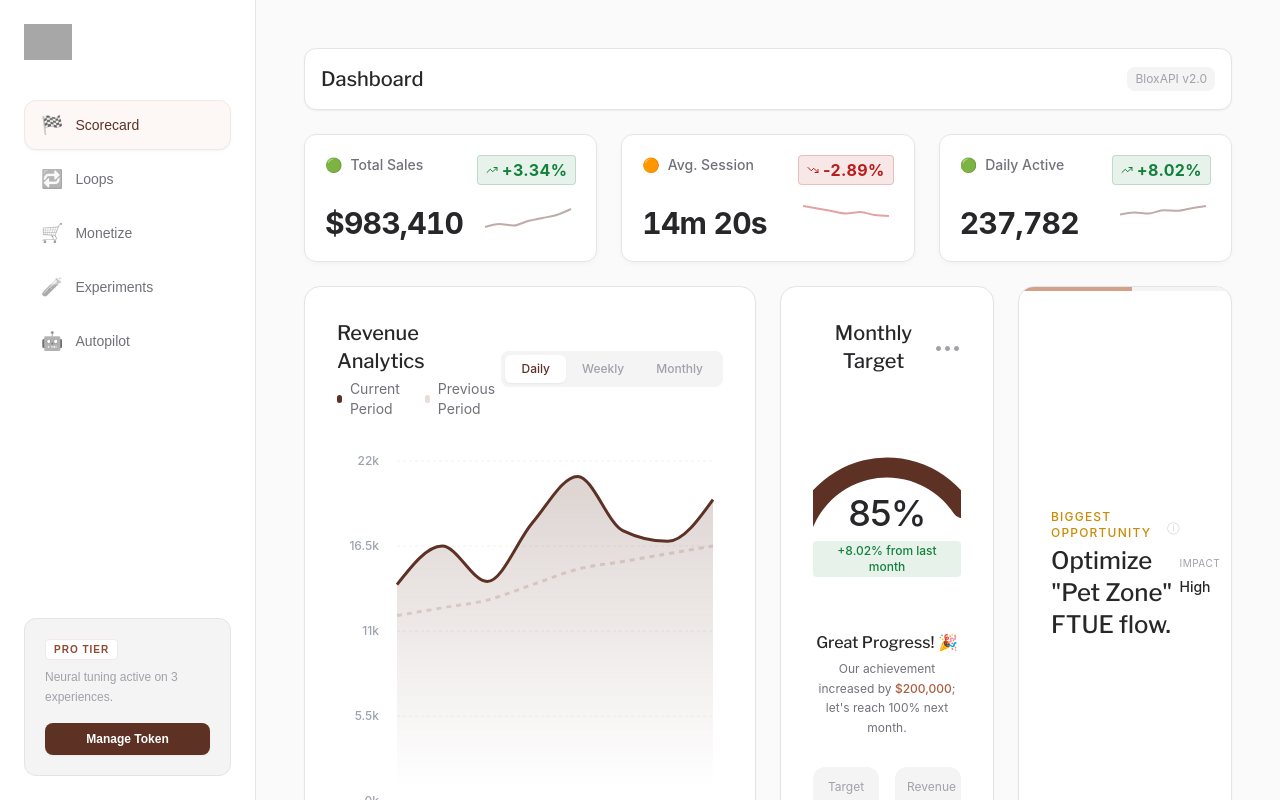
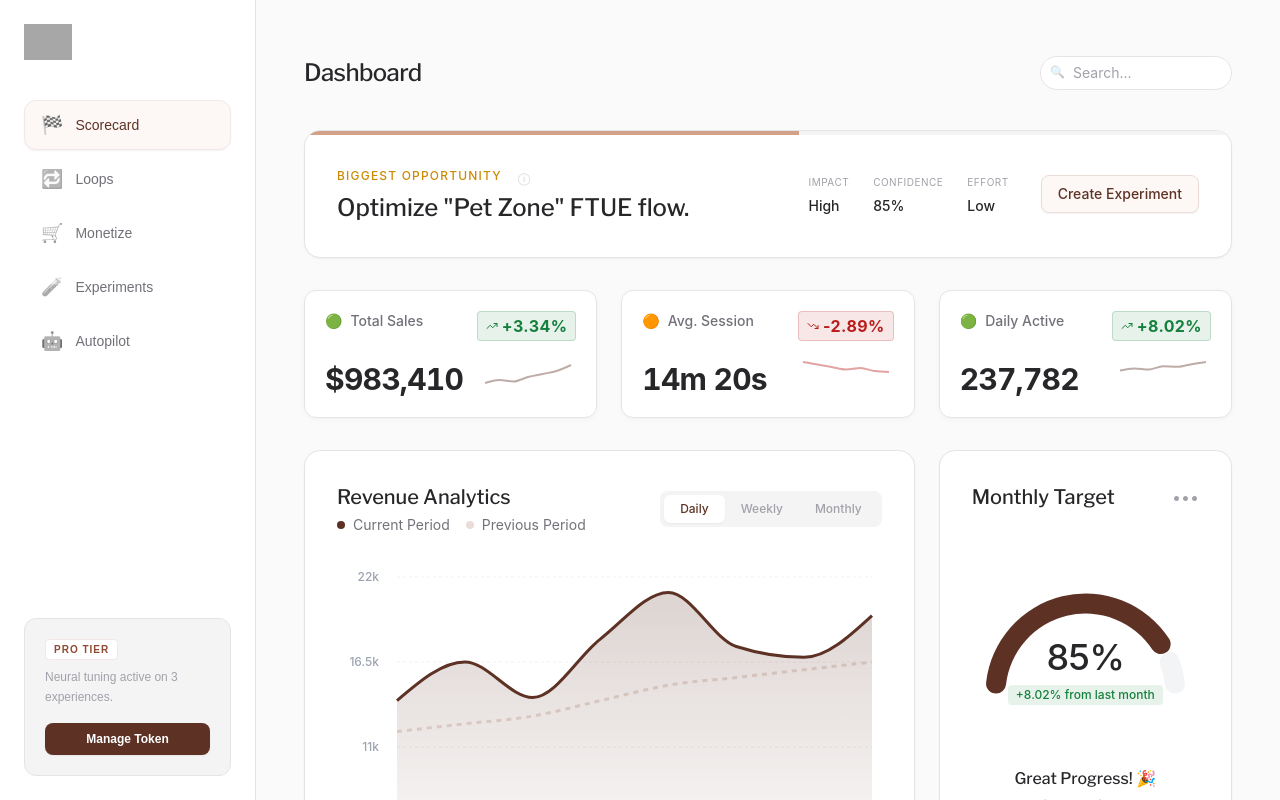
Before and after one commit to ShamzAfo01/blox-API-DAU-Chart, a React (Vite) app: page / in a window 1280 px wide. Shown: the top 800 px of the page. Built offline with nearby package versions, Linux system fonts and the light colour scheme; grey boxes are pictures that could not be loaded; a web font is replaced by a local one.

Commit message:
kgbjfvycrdfghj

```diff
--- a/components/Scorecard.tsx
+++ b/components/Scorecard.tsx
@@ -49,18 +49,20 @@ export const Scorecard: React.FC = () => {
     ];
 
     return (
-        <div className="space-y-6 animate-fade-in pb-12 font-sans">
-            {/* Header */}
-            <div className="flex justify-between items-center bg-white p-4 rounded-xl border border-border shadow-sm">
-                <h1 className="text-xl font-medium text-text-primary font-heading">Dashboard</h1>
-                <div className="flex items-center gap-4">
-                    <div className="bg-surface-elevated rounded-lg px-2 py-1 text-xs text-text-muted">
-                        BloxAPI v2.0
-                    </div>
+        <div className="space-y-8 animate-fade-in pb-12 font-sans text-text-primary">
+            {/* Simplified Header */}
+            <div className="flex justify-between items-center py-2">
+                <h1 className="text-2xl font-medium text-text-primary font-heading tracking-tight">Dashboard</h1>
+                <div className="relative">
+                    <input type="text" placeholder="Search..." className="bg-surface border border-border pl-8 pr-4 py-1.5 rounded-full text-sm focus:ring-1 focus:ring-primary-500 w-48 text-text-primary placeholder:text-text-muted transition-all" />
+                    <span className="absolute left-2.5 top-2 opacity-40 text-xs">🔍</span>
                 </div>
             </div>
 
-            {/* KPI Row */}
+            {/* Hero: Feature Carousel */}
+            <FeatureCarousel className="w-full" />
+
+            {/* KPI Row (Now below Hero) */}
             <div className="grid grid-cols-1 md:grid-cols-3 gap-6">
                 {kpis.map((kpi, index) => (
                     <motion.div
@@ -74,8 +76,8 @@ export const Scorecard: React.FC = () => {
                 ))}
             </div>
 
-            {/* Main Grid Mix */}
-            <div className="grid grid-cols-1 xl:grid-cols-4 gap-6 min-h-[400px] items-start">
+            {/* Main Analytics Grid */}
+            <div className="grid grid-cols-1 xl:grid-cols-3 gap-6 min-h-[400px]">
                 {/* Trend Chart - Spans 2 Cols */}
                 <div className="xl:col-span-2 h-full">
                     <TrendChart data={trendData} height={380} />
@@ -85,11 +87,6 @@ export const Scorecard: React.FC = () => {
                 <div className="xl:col-span-1 h-full">
                     <GoalGauge current={510000} target={600000} />
                 </div>
-
-                {/* Feature Carousel - Spans 1 Col (Replaces old List/Recs) */}
-                <div className="xl:col-span-1 h-full flex flex-col gap-6">
-                    <FeatureCarousel className="flex-1" />
-                </div>
             </div>
         </div>
     );
```
